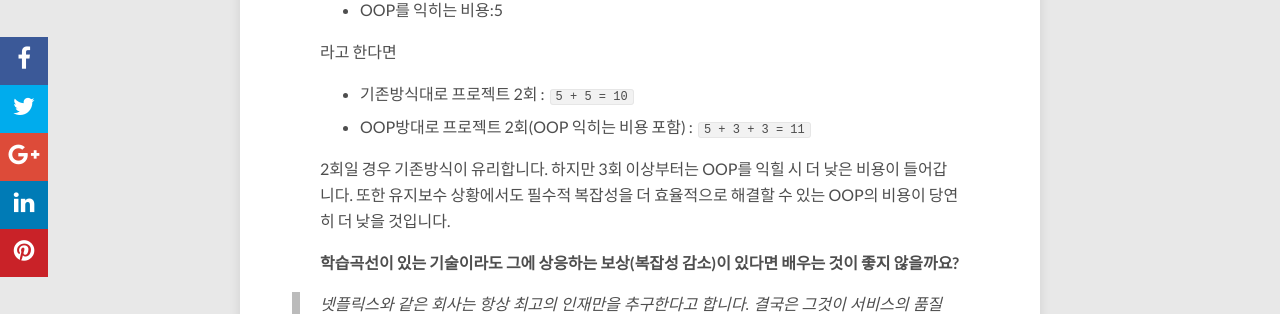
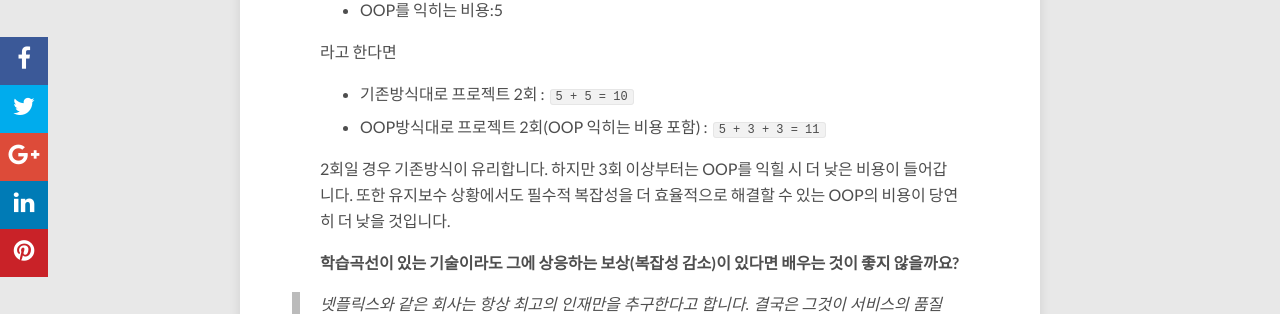
Before and after one commit to redutan/redutan.github.io, a Jekyll site: the page built from _posts/2016/2016-10-13-complexity-and-oop.markdown, in a window 1280 px wide and 900 px high, scrolled down 1634 px. Shown: the part 143-457 px from the top of the window. Built offline with Jekyll 4.4.1, drawn with Linux system fonts in a browser that asks for light colours; nearby versions of some CDN libraries; comment, search, counter and statistics services are not loaded.

Commit message:
Update 2016-10-13-complexity-and-oop.markdown
포스팅 오타 재수정

```diff
--- a/_posts/2016/2016-10-13-complexity-and-oop.markdown
+++ b/_posts/2016/2016-10-13-complexity-and-oop.markdown
@@ -49,7 +49,7 @@ tags: OOP
 라고 한다면
 
 - 기존방식대로 프로젝트 2회 : `5 + 5 = 10`
-- OOP방대로 프로젝트 2회(OOP 익히는 비용 포함) : `5 + 3 + 3 = 11`
+- OOP방식대로 프로젝트 2회(OOP 익히는 비용 포함) : `5 + 3 + 3 = 11`
 
 2회일 경우 기존방식이 유리합니다. 하지만 3회 이상부터는 OOP를 익힐 시 더 낮은 비용이 들어갑니다.
 또한 유지보수 상황에서도 필수적 복잡성을 더 효율적으로 해결할 수 있는 OOP의 비용이 당연히 더 낮을 것입니다.
```
